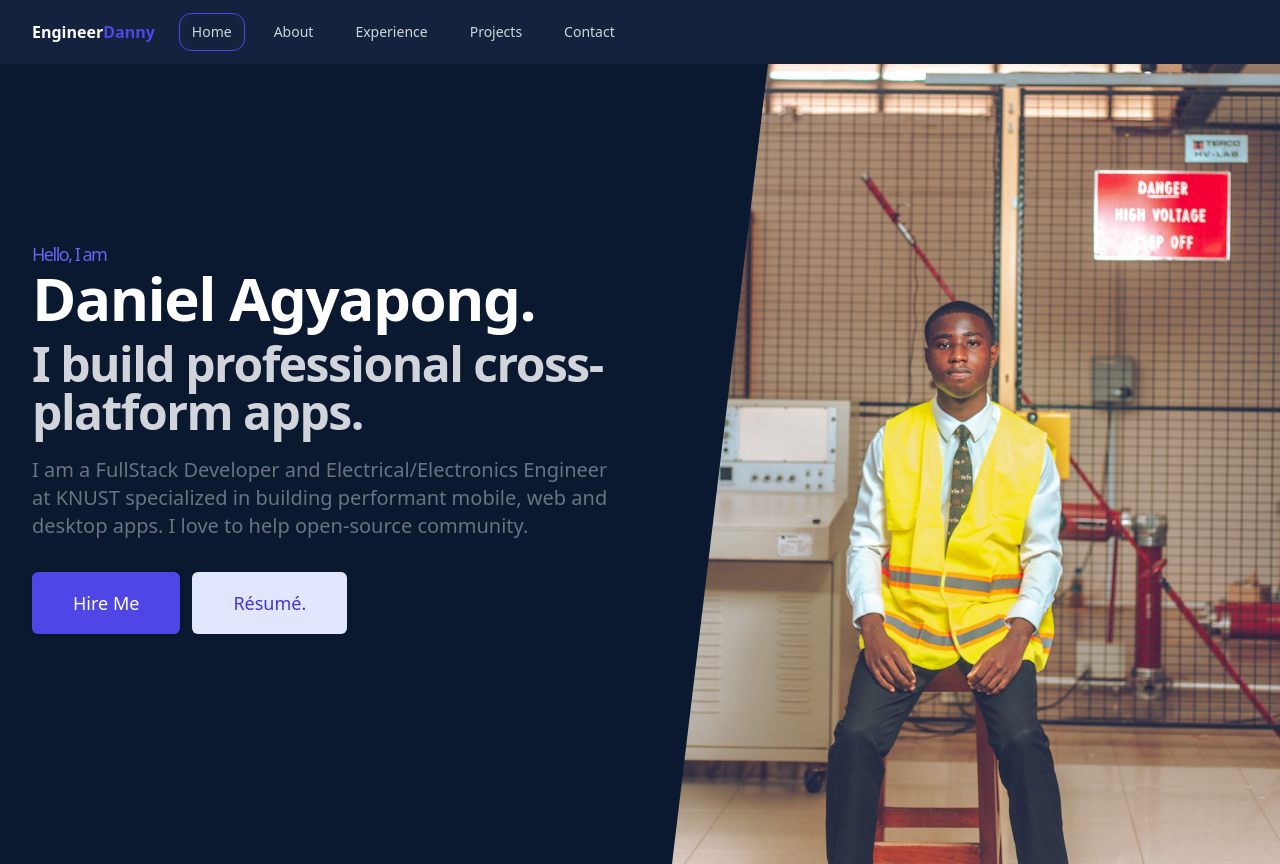
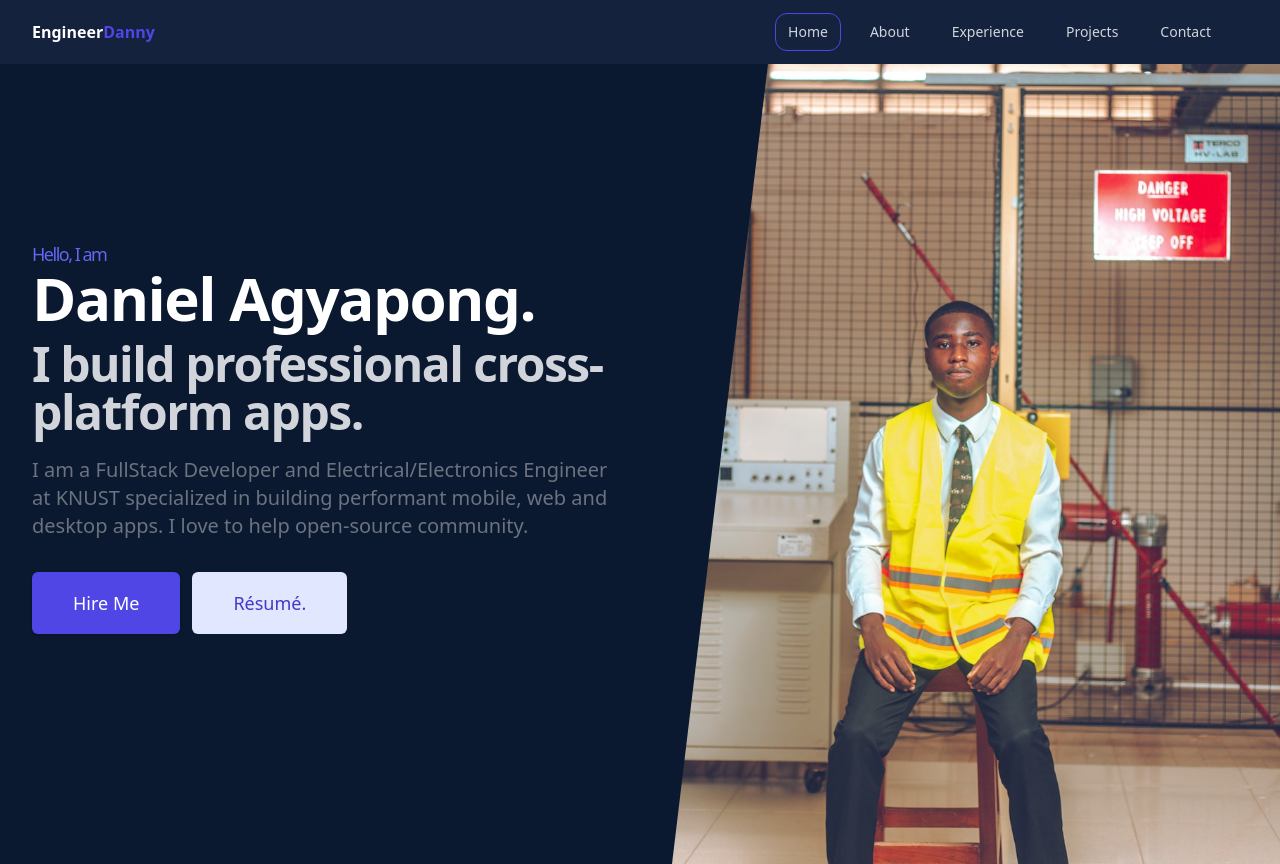
Before and after one commit to EngineerDanny/EngineerDanny_Portfolio, a React (Create React App) app: page /projects in a window 1280 px wide. Built offline with nearby package versions, Linux system fonts and the light colour scheme; what tailwindcss-filters would draw is missing.

Commit message:
add more spacing between navbar title and items

```diff
--- a/src/components/NavBar.jsx
+++ b/src/components/NavBar.jsx
@@ -49,6 +49,7 @@ export function NavBar() {
                     <span className="font-bold text-indigo-600">Danny</span>
                   </div>
                 </div>
+                <div className="hiddem sm:flex-1"></div>
                 <div className="hidden sm:block sm:ml-6">
                   <div className="flex space-x-4">
                     {navigation.map((item) => (
--- a/src/index.js
+++ b/src/index.js
@@ -1,7 +1,6 @@
 import { render } from "react-dom";
 import "./index.css";
 import App from "./App";
-
 import { HashRouter as Router } from "react-router-dom";
 
 const rootElement = document.getElementById("root");
```
